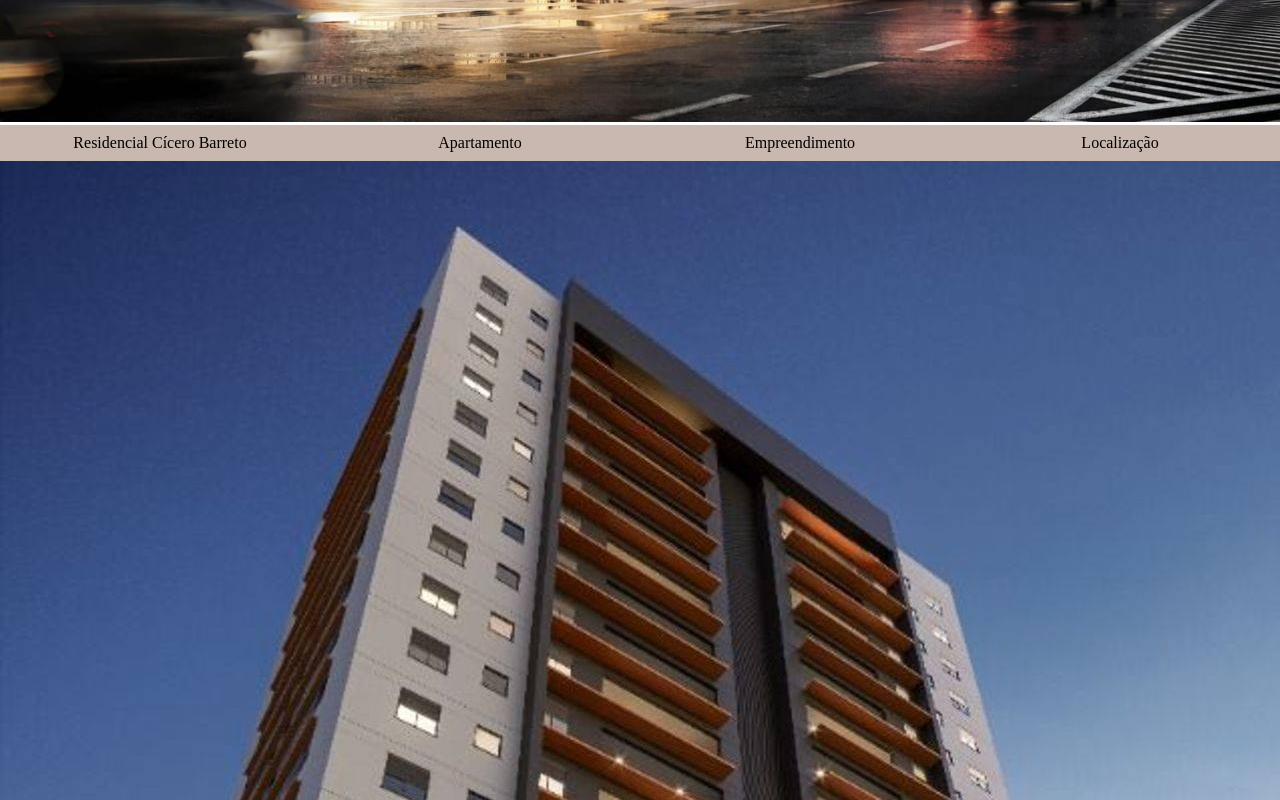
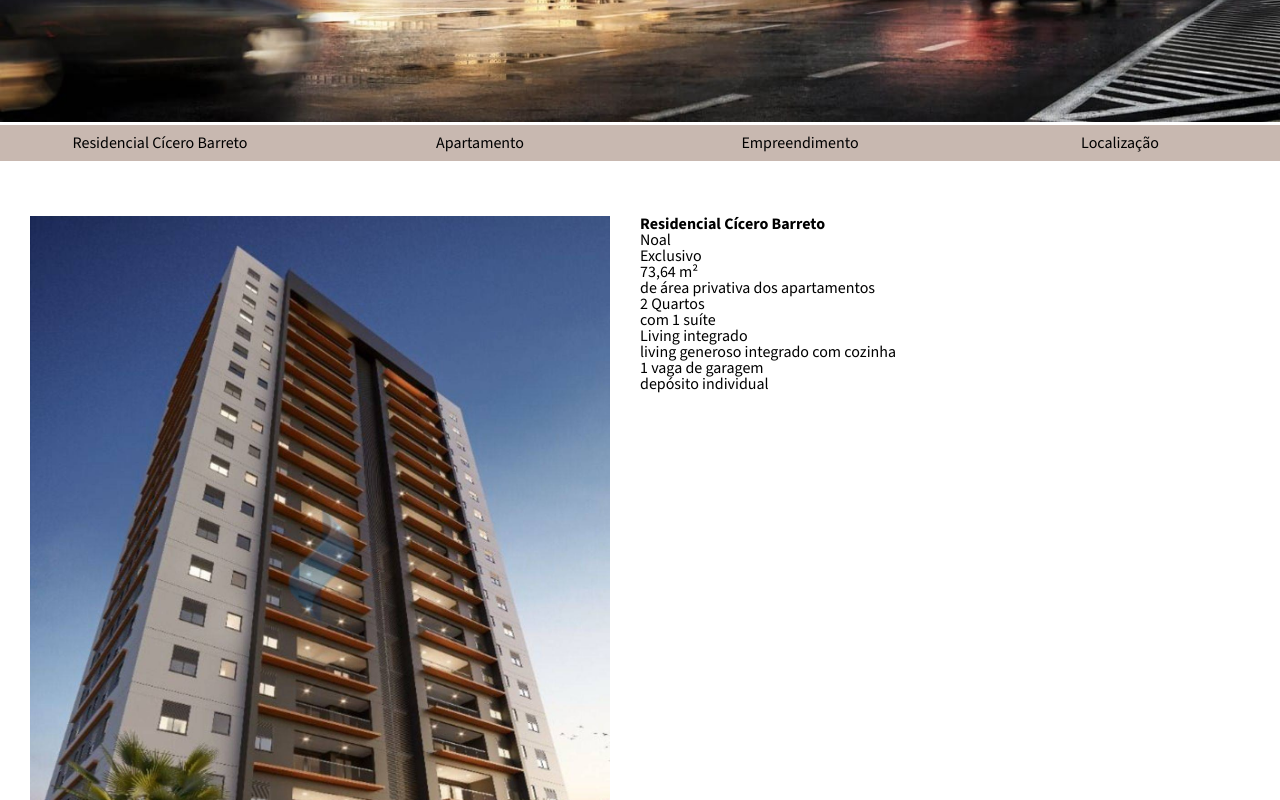
Before and after one commit to thalesmrch/landing-page-paulo-coelho-imoveis, a plain HTML site: page index.html in a window 1280 px wide. Shown: the part 600-1400 px from the top of the page. Drawn offline with nearby package versions, Linux system fonts and the light colour scheme.

Commit message:
Adicionado Script e Atualizado HTML e CSS

```diff
--- a/index.html
+++ b/index.html
@@ -5,6 +5,10 @@
     <meta name="viewport" content="width=device-width, initial-scale=1.0">
     <link rel="stylesheet" href="./reset.css">
     <link rel="stylesheet" href="./style.css">
+    <link rel="preconnect" href="https://fonts.googleapis.com">
+    <link rel="preconnect" href="https://fonts.gstatic.com" crossorigin>
+    <link href="https://fonts.googleapis.com/css2?family=Source+Sans+3:wght@300;400;500;600;700&display=swap" rel="stylesheet">
+    <script src="./script.js" defer></script>
     <title>Paulo Coelho Imóveis</title>
 </head>
 <body>
@@ -14,7 +18,7 @@
 
     <main class="container-main">
 
-        <nav class="nav-main">
+        <nav class="nav-main" id="fixedNav">
             <ul class="ul-nav">
                 <li class="li-nav">
                     <a href="">Residencial Cícero Barreto</a>
@@ -34,18 +38,18 @@
             </ul>
         </nav>
 
-        <section>
-            <div>
+        <section class="section-imovel">
+            <div class="container-imovel">
                 <img src="./assets/img/img1.jpg" alt="">
             </div>
-            <div>
-               <div>
+            <div class="content-imovel">
+               <div class="content-imovel-main">
                 <h2>Residencial Cícero Barreto</h2>
                 <p>Noal</p>
                 <p>Exclusivo</p>
                </div>
 
-               <div>
+               <div class="content-imovel-info">
                 <ul>
                     <li>
                         <p>73,64 m²</p>
@@ -74,6 +78,10 @@
 
     <footer></footer>
 
+
+
+
 </body>
 
+
 </html>
--- /dev/null
+++ b/script.js
@@ -0,0 +1,11 @@
+window.addEventListener('scroll', function () {
+    let fixedNav = document.getElementById('fixedNav');
+    let header = document.querySelector('header');
+    let headerHeight = header.offsetHeight;
+
+    if (window.scrollY >= headerHeight) {
+        fixedNav.classList.add('fixed');
+    } else {
+        fixedNav.classList.remove('fixed');
+    }
+});
--- a/style.css
+++ b/style.css
@@ -1,7 +1,18 @@
+* {
+    font-family: 'Source Sans 3', sans-serif;
+}
+
+
+
+/*     HEADER     */
 header img {
     max-width: 100%;
+    height: auto;
 }
 
+
+
+/*     MAIN    */
 .container-main {
     max-width: 100%;
     margin: 0 auto;
@@ -9,6 +20,15 @@ header img {
 
 .nav-main {
     background-color: #c8b8b0;
+
+}
+
+.fixed {
+    position: fixed;
+    top: 0;
+    left: 0;
+    width: 100%;
+    z-index: 1000;
 }
 
 .ul-nav {
@@ -28,3 +48,33 @@ header img {
     text-decoration: none;
     color: black;
 }
+
+
+
+/*     CONTEUDO IMÓVEL    */
+.container-imovel img {
+    max-width: 100%;
+    height: auto;
+    padding: 30px 30px;
+    margin-top: 25px;
+    box-sizing: border-box;
+}
+
+.section-imovel {
+    display: flex;
+}
+
+.container-imovel {
+    flex: 1;
+    box-sizing: border-box;
+}
+
+.content-imovel {
+    flex: 1;
+    padding-top: 30px;
+    margin-top: 25px;
+}
+
+.content-imovel-main h2 {
+    font-weight: 700;
+}
```
